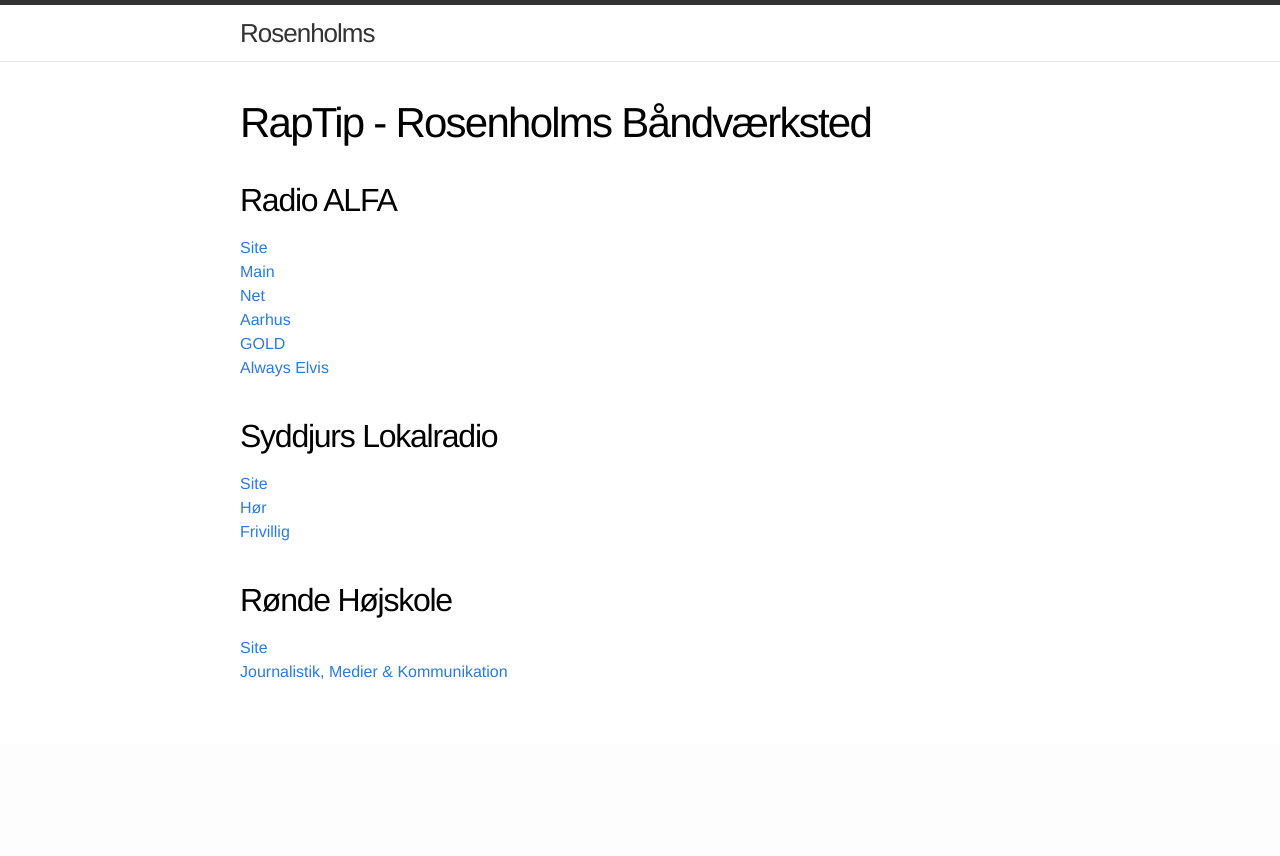
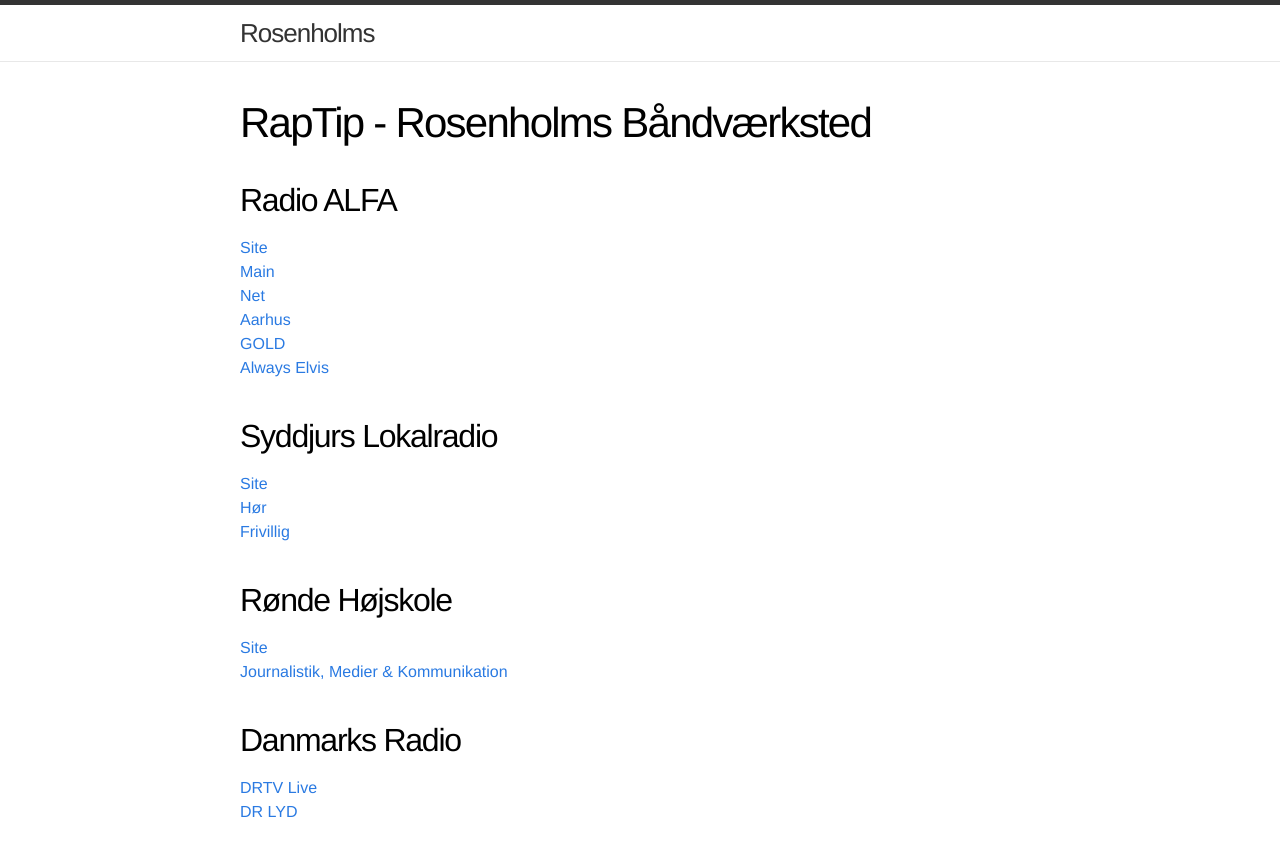
Before and after one commit to Rosenholms/rosenholms.github.io, a Jekyll site: the page built from baandvaerksted.md, in a window 1280 px wide. Shown: the top 856 px of the page. Built offline with Jekyll 4.4.1, drawn with Linux system fonts in a browser that asks for light colours; our own code applies the rules of GitHub Pages for plain Markdown files.

Commit message:
Update baandvaerksted.md

```diff
--- a/baandvaerksted.md
+++ b/baandvaerksted.md
@@ -3,7 +3,7 @@ title: RapTip - Rosenholms Båndværksted
 ---
 
 Radio ALFA
---
+----
 [Site](https://www.radioalfa.dk/)
 [Main](https://alfa.side-walk.dk/webplayer/radio-alfa)
 [Net](https://alfa.side-walk.dk/webplayer/radio-alfa/7)
@@ -12,12 +12,17 @@ Radio ALFA
 [Always Elvis](https://alfa.side-walk.dk/webplayer/radio-alfa/11)
 
 Syddjurs Lokalradio
---
+----
 [Site](https://www.sdlr.dk/)
 [Hør](https://stream.probroadcast.dk/djurs)
 [Frivillig](https://www.sdlr.dk/bliv-frivillig/)
 
 Rønde Højskole
---
+----
 [Site](https://rondehojskole.dk/)
 [Journalistik, Medier & Kommunikation](https://rondehojskole.dk/journalistik-medier-kommunikation/)
+
+Danmarks Radio
+----
+[DRTV Live](https://www.dr.dk/drtv/kanal/dr1_20875)
+[DR LYD](https://www.dr.dk/lyd)
```
